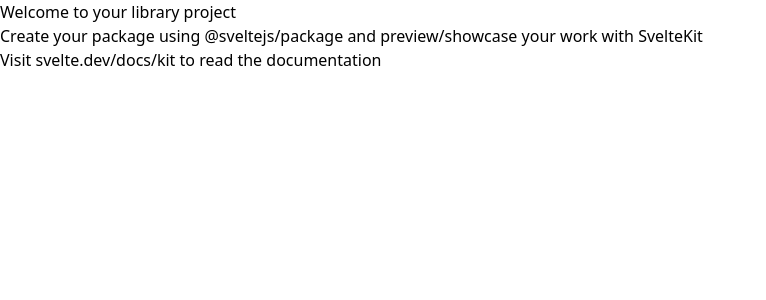
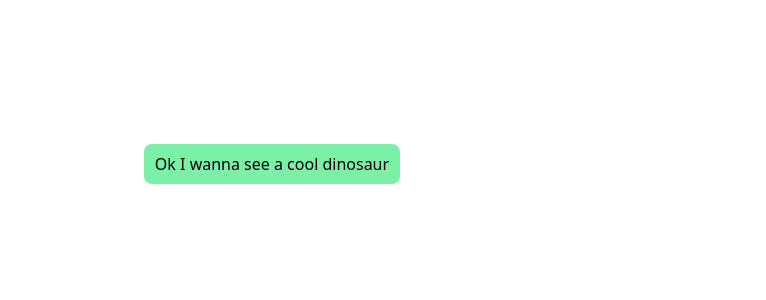
Before and after one commit to M-Alcantar/YongoNet, a SvelteKit app: page / in a window 1280 px wide. Shown: the top 300 px of the page, without its empty margins (0-766 px from the left). Built offline with nearby package versions, Linux system fonts and the light colour scheme.

Commit message:
First steps

```diff
--- /dev/null
+++ b/src/routes/+layout.js
@@ -0,0 +1 @@
+export const prerender = true;
--- /dev/null
+++ b/src/routes/+page.js
@@ -0,0 +1 @@
+export const prerender = true;
--- a/src/routes/+page.svelte
+++ b/src/routes/+page.svelte
@@ -1,3 +1,32 @@
-<h1>Welcome to your library project</h1>
-<p>Create your package using @sveltejs/package and preview/showcase your work with SvelteKit</p>
-<p>Visit <a href="https://svelte.dev/docs/kit">svelte.dev/docs/kit</a> to read the documentation</p>
+<script>
+    import dinoImg from '$lib/assets/dinosaur.jpg';
+
+    let showDino = false;
+</script>
+
+<svelte:head>
+    <title>I just wanna make a button</title>
+</svelte:head>
+
+<!-- svelte-ignore a11y_consider_explicit_label -->
+<button
+    style="width:20%;"
+    class="absolute top-36 left-36 rounded-lg py-2"
+    class:bg-red-300={showDino}
+    class:bg-green-300={!showDino}
+    on:click=
+        {
+            () => {showDino = !showDino}
+        }
+>
+    {#if showDino}
+        Nvm I'm scared
+    {:else}
+        Ok I wanna see a cool dinosaur
+    {/if}
+</button>
+
+<img src={dinoImg} alt="RAAAAAAARRRRRRRRRRRR"
+    style="height:500px;"
+    class="absolute top-12 right-50"
+    hidden={!showDino} />
```
Also changed, not shown: src/lib/assets/dinosaur.jpg (added).
